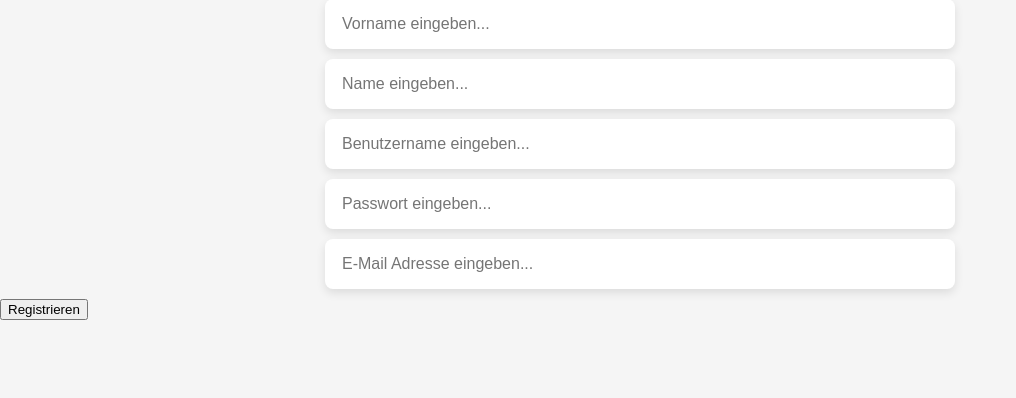
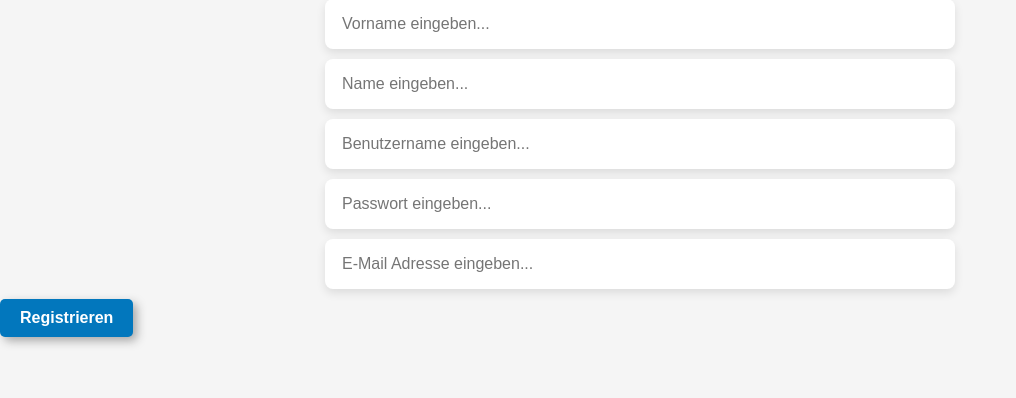
Before and after one commit to Eikir06/PenisPumpe69.de, a Flask app: page /register in a window 1280 px wide. Shown: the part 156-554 px from the top of the page, without its empty margins (0-1016 px from the left). Run offline with Flask 3, Linux system fonts and the light colour scheme.

Commit message:
Add files via upload

```diff
--- a/static/css/styles.css
+++ b/static/css/styles.css
@@ -287,6 +287,24 @@ body.dark-mode .expand-icon {
     box-shadow: 4px 4px 10px darkgrey;
 }
 
+.register-button-2 {
+    background: #0277bd;
+    color: white;
+    padding: 10px 20px;
+    text-decoration: none;
+    border-radius: 5px;
+    font-size: 16px;
+    font-weight: bold;
+    transition: background 0.3s ease-in-out;
+    box-shadow: 4px 4px 10px darkgrey;
+    border: none;
+}
+
+.register-text {
+    text-align: center; /* Zentriert den Text horizontal */
+    margin: 20px auto; /* Fügt etwas Abstand oben/unten hinzu */
+}
+
 /* Hover-Effekt */
 .login-button-2:hover, .register-button:hover, .register-button-2:hover {
     background: #0277bd; /* Dunklere Farbe beim Darüberfahren */
@@ -408,6 +426,8 @@ h1, h2 {
     padding: 8px 15px;
     font-size: 14px;
     border-radius: 5px;
+    border: none;
+    outline: none;
 }
 
 .btn-delete {
```
